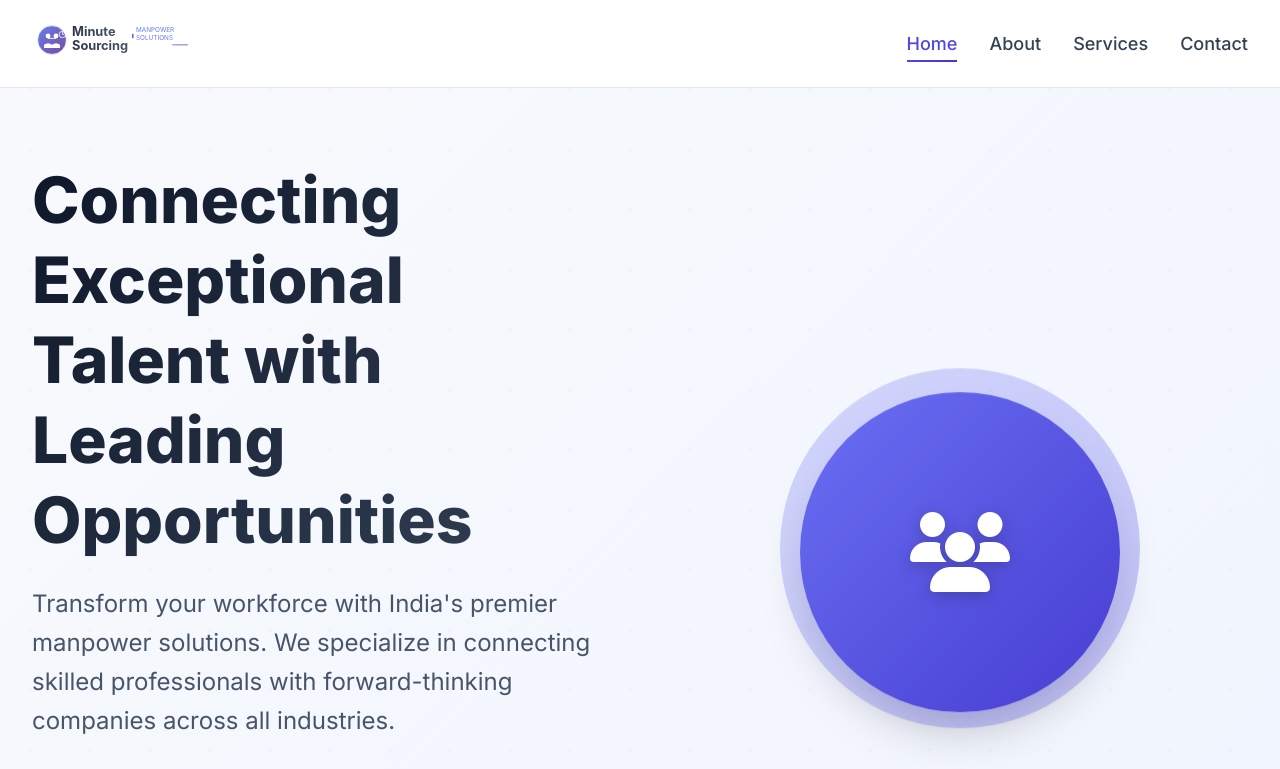
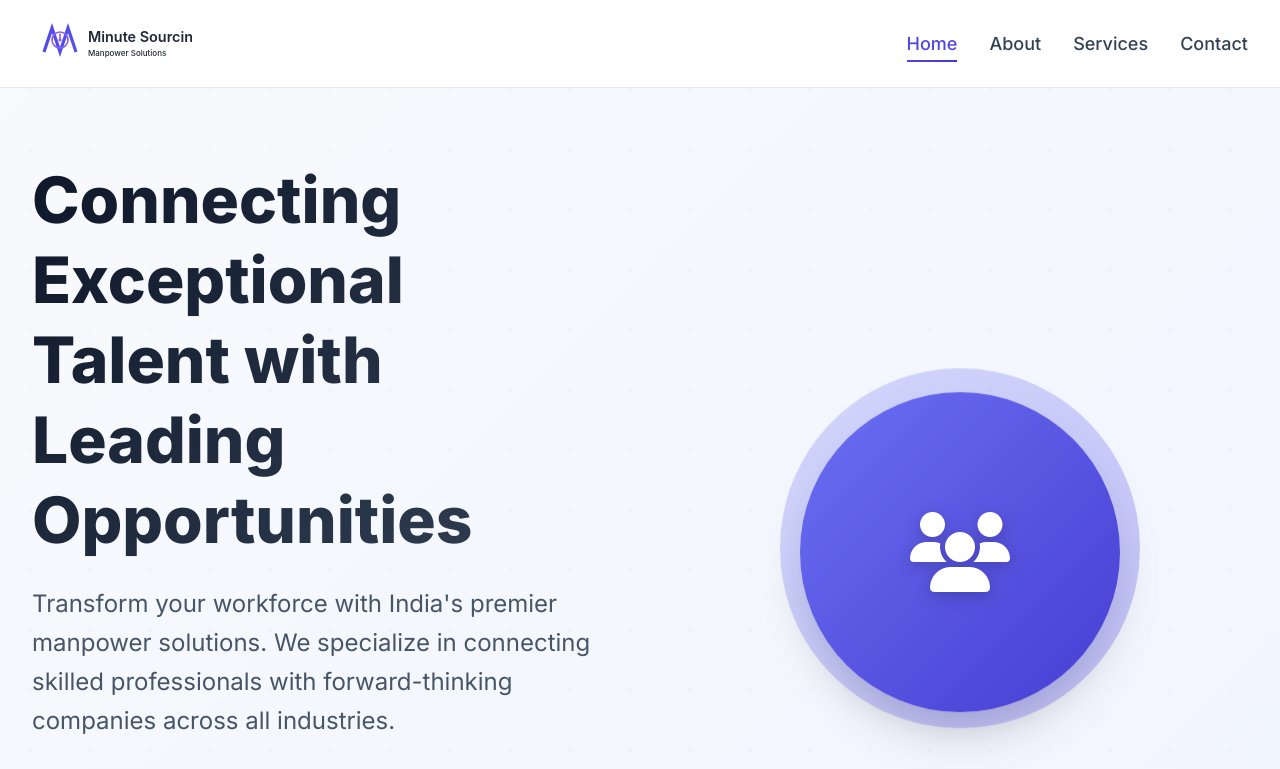
Before and after one commit to digiphins/minutesourcing.com, a plain HTML site: page index.html in a window 1280 px wide. Shown: the top 769 px of the page. Drawn offline with Linux system fonts and the light colour scheme.

Commit message:
Optimized logo and favicon, updated website references

```diff
--- a/index.html
+++ b/index.html
@@ -22,14 +22,14 @@
     <meta property="og:url" content="https://minutesourcing.com">
     <meta property="og:title" content="Minute Sourcing - Premier Manpower Solutions">
     <meta property="og:description" content="Leading manpower agency specializing in blue-collar and white-collar recruitment. Expert staffing solutions for businesses.">
-    <meta property="og:image" content="https://minutesourcing.com/logo.svg">
+    <meta property="og:image" content="https://minutesourcing.com/logo-optimized.svg">
 
     <!-- Twitter -->
     <meta property="twitter:card" content="summary_large_image">
     <meta property="twitter:url" content="https://minutesourcing.com">
     <meta property="twitter:title" content="Minute Sourcing - Premier Manpower Solutions">
     <meta property="twitter:description" content="Leading manpower agency specializing in blue-collar and white-collar recruitment. Expert staffing solutions for businesses.">
-    <meta property="twitter:image" content="https://minutesourcing.com/logo.svg">
+    <meta property="twitter:image" content="https://minutesourcing.com/logo-optimized.svg">
 </head>
 <body>
     <!-- Header -->
@@ -37,7 +37,7 @@
         <nav class="navbar">
             <div class="nav-container">
                 <div class="nav-logo">
-                    <img src="logo.svg" alt="Minute Sourcing - Manpower Solutions" class="logo-img">
+                    <img src="logo-optimized.svg" alt="Minute Sourcing - Manpower Solutions" class="logo-img">
                 </div>
                 <ul class="nav-menu">
                     <li class="nav-item">
```
Also changed, not shown: favicon.svg, logo-optimized.svg (added), 1 other file.
